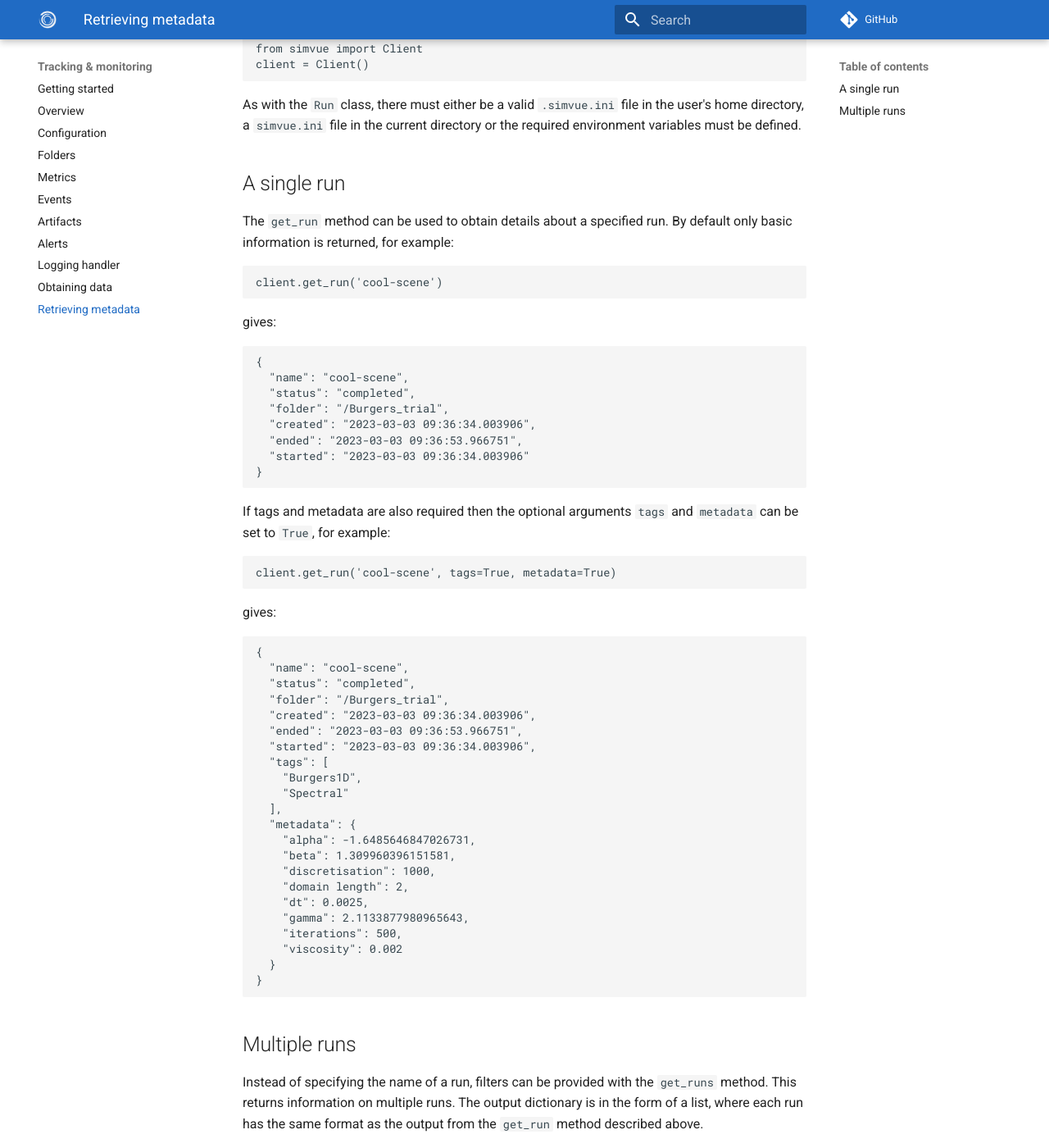
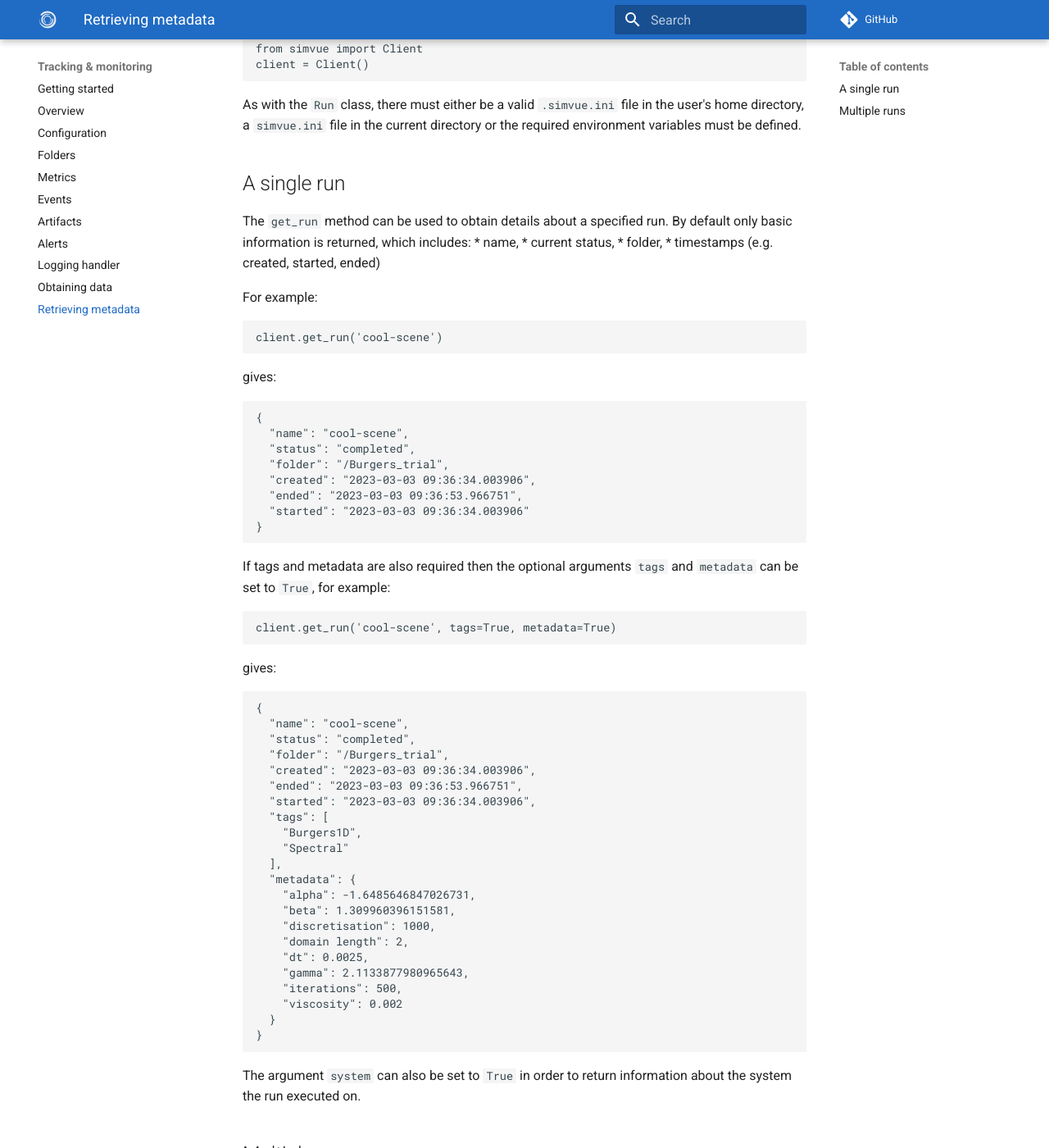
Before and after one commit to simvue-io/docs, an MkDocs documentation site: the page built from docs/python-client/retrieving-metadata.md, in a window 1280 px wide and 1400 px high, scrolled down 255 px. Shown: the whole window at 82% size. Built offline with MkDocs 1.6.1 and Material for MkDocs 9.7.7, drawn with Linux system fonts in a browser that asks for light colours.

Commit message:
Improvements

````diff
--- a/docs/python-client/retrieving-metadata.md
+++ b/docs/python-client/retrieving-metadata.md
@@ -9,7 +9,13 @@ client = Client()
 As with the `Run` class, there must either be a valid `.simvue.ini` file in the user's home directory, a `simvue.ini` file in the current directory or the required environment variables must be defined.
 
 ## A single run
-The `get_run` method can be used to obtain details about a specified run. By default only basic information is returned, for example:
+The `get_run` method can be used to obtain details about a specified run. By default only basic information is returned, which includes:
+* name,
+* current status,
+* folder,
+* timestamps (e.g. created, started, ended)
+
+For example:
 ```
 client.get_run('cool-scene')
 ```
@@ -53,6 +59,7 @@ gives:
   }
 }
 ```
+The argument `system` can also be set to `True` in order to return information about the system the run executed on.
 
 ## Multiple runs
 
````
